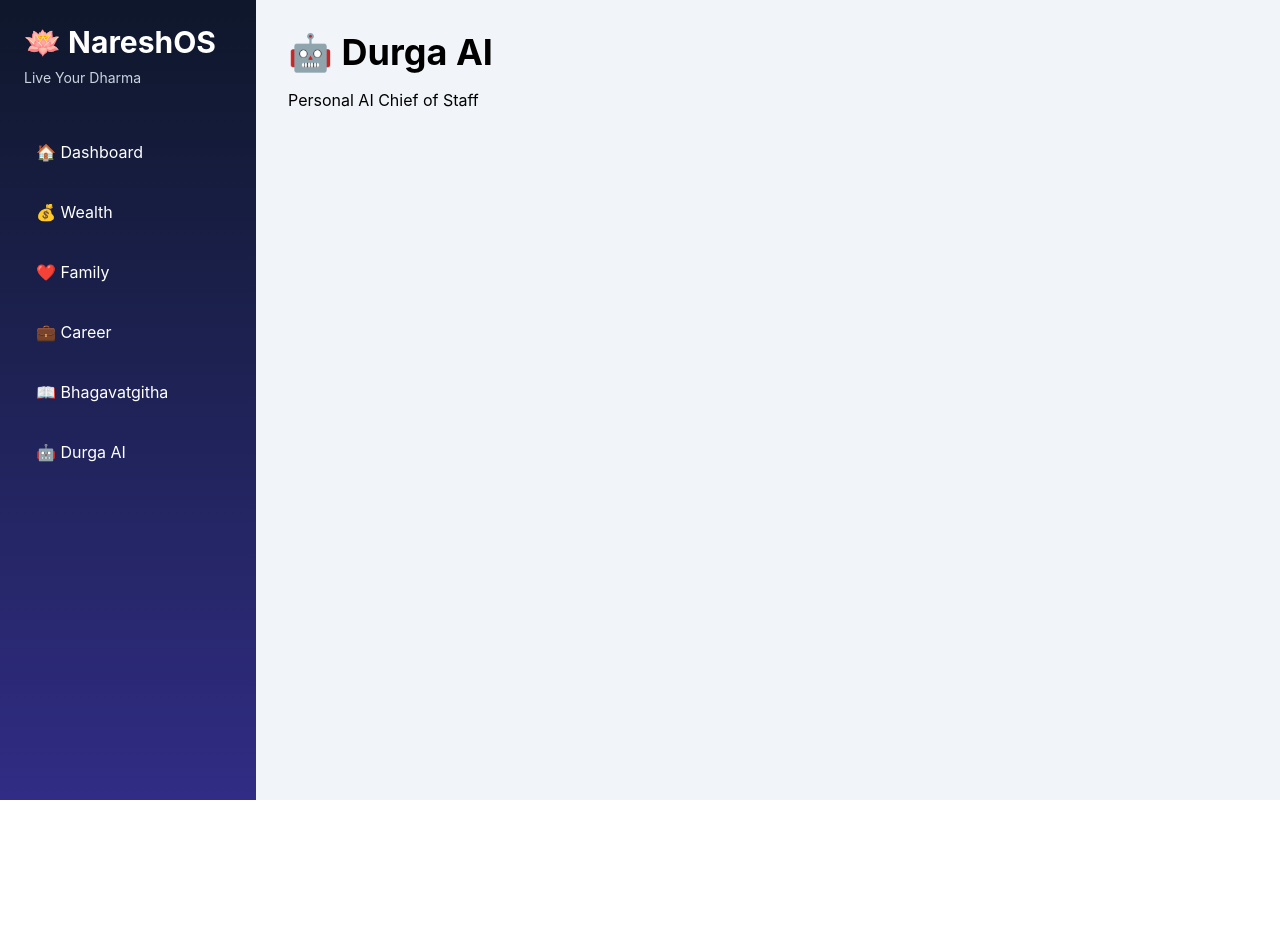
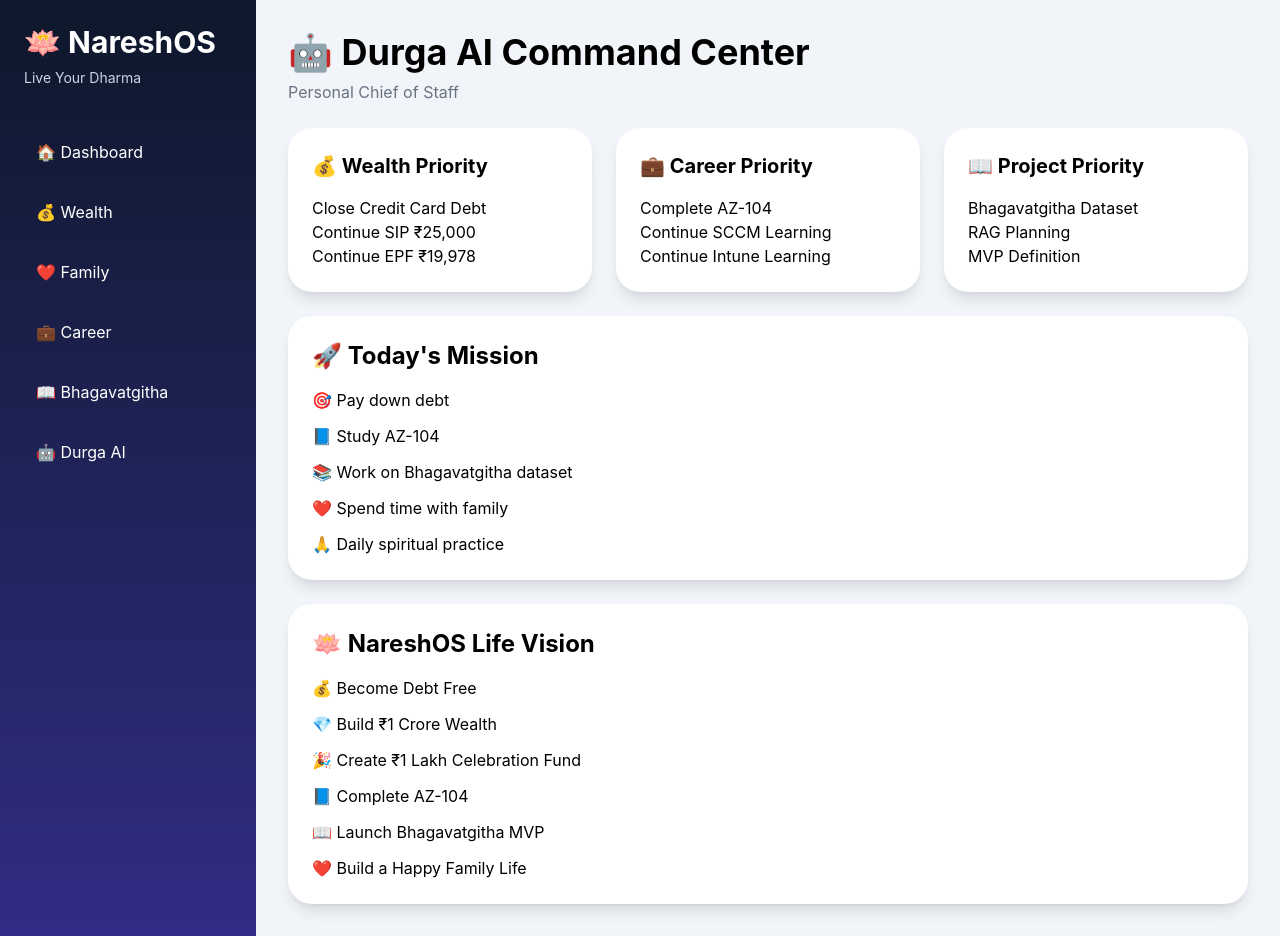
Before and after one commit to nareshphani610/NareshOS, a React app: page /durga in a window 1280 px wide. Before the commit the page ends 800 px from the top, so only its background shows below. Built offline with nearby package versions, Linux system fonts and the light colour scheme; the HTML template or start-up script is replaced by a standard one.

Commit message:
NareshOS Core 1.0 Complete

```diff
--- a/src/pages/Bhagavatgitha.jsx
+++ b/src/pages/Bhagavatgitha.jsx
@@ -1,13 +1,75 @@
 function Bhagavatgitha() {
   return (
     <div>
+
       <h1 className="text-4xl font-bold">
-        📖 Bhagavatgitha Project
+        📖 Bhagavatgitha Project Center
       </h1>
 
-      <p className="mt-4">
-        AI Scripture Assistant Roadmap
+      <p className="text-gray-500 mt-2">
+        AI Powered Scripture Assistant
       </p>
+
+      {/* Project Status */}
+      <div className="grid grid-cols-3 gap-6 mt-6">
+
+        <div className="bg-white rounded-3xl p-6 shadow-lg">
+          <h2 className="text-xl font-bold mb-4">
+            📚 Dataset
+          </h2>
+
+          <p>10% Complete</p>
+
+          <div className="bg-gray-200 h-3 rounded-full mt-3">
+            <div className="bg-blue-500 h-3 rounded-full w-1/12"></div>
+          </div>
+        </div>
+
+        <div className="bg-white rounded-3xl p-6 shadow-lg">
+          <h2 className="text-xl font-bold mb-4">
+            🤖 RAG Engine
+          </h2>
+
+          <p>Planning Stage</p>
+        </div>
+
+        <div className="bg-white rounded-3xl p-6 shadow-lg">
+          <h2 className="text-xl font-bold mb-4">
+            📱 Flutter App
+          </h2>
+
+          <p>Not Started</p>
+        </div>
+
+      </div>
+
+      {/* Roadmap */}
+      <div className="bg-white rounded-3xl p-6 shadow-lg mt-6">
+
+        <h2 className="text-2xl font-bold mb-4">
+          🚀 Bhagavatgitha MVP Roadmap
+        </h2>
+
+        <ul className="space-y-3">
+
+          <li>✅ Project Vision Defined</li>
+
+          <li>🔄 Dataset Collection</li>
+
+          <li>📚 Verse Index Creation</li>
+
+          <li>🤖 RAG Architecture</li>
+
+          <li>⚙ FastAPI Backend</li>
+
+          <li>📱 Flutter Frontend</li>
+
+          <li>🚀 MVP Launch</li>
+
+        </ul>
+
+      </div>
+
     </div>
   );
 }
--- a/src/pages/Career.jsx
+++ b/src/pages/Career.jsx
@@ -1,13 +1,75 @@
 function Career() {
   return (
     <div>
+
       <h1 className="text-4xl font-bold">
         💼 Career Center
       </h1>
 
-      <p className="mt-4">
-        AZ-104, Learning and Certifications
+      <p className="text-gray-500 mt-2">
+        Certifications, Learning and Career Growth
       </p>
+
+      {/* Career Summary */}
+      <div className="grid grid-cols-3 gap-6 mt-6">
+
+        <div className="bg-white rounded-3xl p-6 shadow-lg">
+          <h2 className="text-xl font-bold mb-4">
+            🎯 AZ-104
+          </h2>
+
+          <p>Progress: 40%</p>
+
+          <div className="bg-gray-200 h-3 rounded-full mt-3">
+            <div className="bg-blue-500 h-3 rounded-full w-2/5"></div>
+          </div>
+        </div>
+
+        <div className="bg-white rounded-3xl p-6 shadow-lg">
+          <h2 className="text-xl font-bold mb-4">
+            🖥 SCCM
+          </h2>
+
+          <p>
+            Learning In Progress
+          </p>
+        </div>
+
+        <div className="bg-white rounded-3xl p-6 shadow-lg">
+          <h2 className="text-xl font-bold mb-4">
+            ☁ Azure
+          </h2>
+
+          <p>
+            AZ-900 Completed
+          </p>
+        </div>
+
+      </div>
+
+      {/* Learning Roadmap */}
+      <div className="bg-white rounded-3xl p-6 shadow-lg mt-6">
+
+        <h2 className="text-2xl font-bold mb-4">
+          🚀 Career Roadmap
+        </h2>
+
+        <ul className="space-y-3">
+
+          <li>✅ AZ-900 Completed</li>
+
+          <li>🔄 AZ-104 In Progress</li>
+
+          <li>📚 SCCM Learning</li>
+
+          <li>📱 Intune Learning</li>
+
+          <li>🎤 Interview Preparation</li>
+
+        </ul>
+
+      </div>
+
     </div>
   );
 }
--- a/src/pages/DurgaAIPage.jsx
+++ b/src/pages/DurgaAIPage.jsx
@@ -1,13 +1,85 @@
 function DurgaAIPage() {
   return (
     <div>
+
       <h1 className="text-4xl font-bold">
-        🤖 Durga AI
+        🤖 Durga AI Command Center
       </h1>
 
-      <p className="mt-4">
-        Personal AI Chief of Staff
+      <p className="text-gray-500 mt-2">
+        Personal Chief of Staff
       </p>
+
+      {/* Priority Cards */}
+      <div className="grid grid-cols-3 gap-6 mt-6">
+
+        <div className="bg-white rounded-3xl p-6 shadow-lg">
+          <h2 className="text-xl font-bold mb-4">
+            💰 Wealth Priority
+          </h2>
+
+          <p>Close Credit Card Debt</p>
+          <p>Continue SIP ₹25,000</p>
+          <p>Continue EPF ₹19,978</p>
+        </div>
+
+        <div className="bg-white rounded-3xl p-6 shadow-lg">
+          <h2 className="text-xl font-bold mb-4">
+            💼 Career Priority
+          </h2>
+
+          <p>Complete AZ-104</p>
+          <p>Continue SCCM Learning</p>
+          <p>Continue Intune Learning</p>
+        </div>
+
+        <div className="bg-white rounded-3xl p-6 shadow-lg">
+          <h2 className="text-xl font-bold mb-4">
+            📖 Project Priority
+          </h2>
+
+          <p>Bhagavatgitha Dataset</p>
+          <p>RAG Planning</p>
+          <p>MVP Definition</p>
+        </div>
+
+      </div>
+
+      {/* Daily Mission */}
+      <div className="bg-white rounded-3xl p-6 shadow-lg mt-6">
+
+        <h2 className="text-2xl font-bold mb-4">
+          🚀 Today's Mission
+        </h2>
+
+        <ul className="space-y-3">
+          <li>🎯 Pay down debt</li>
+          <li>📘 Study AZ-104</li>
+          <li>📚 Work on Bhagavatgitha dataset</li>
+          <li>❤️ Spend time with family</li>
+          <li>🙏 Daily spiritual practice</li>
+        </ul>
+
+      </div>
+
+      {/* Life Vision */}
+      <div className="bg-white rounded-3xl p-6 shadow-lg mt-6">
+
+        <h2 className="text-2xl font-bold mb-4">
+          🪷 NareshOS Life Vision
+        </h2>
+
+        <ul className="space-y-3">
+          <li>💰 Become Debt Free</li>
+          <li>💎 Build ₹1 Crore Wealth</li>
+          <li>🎉 Create ₹1 Lakh Celebration Fund</li>
+          <li>📘 Complete AZ-104</li>
+          <li>📖 Launch Bhagavatgitha MVP</li>
+          <li>❤️ Build a Happy Family Life</li>
+        </ul>
+
+      </div>
+
     </div>
   );
 }
```
